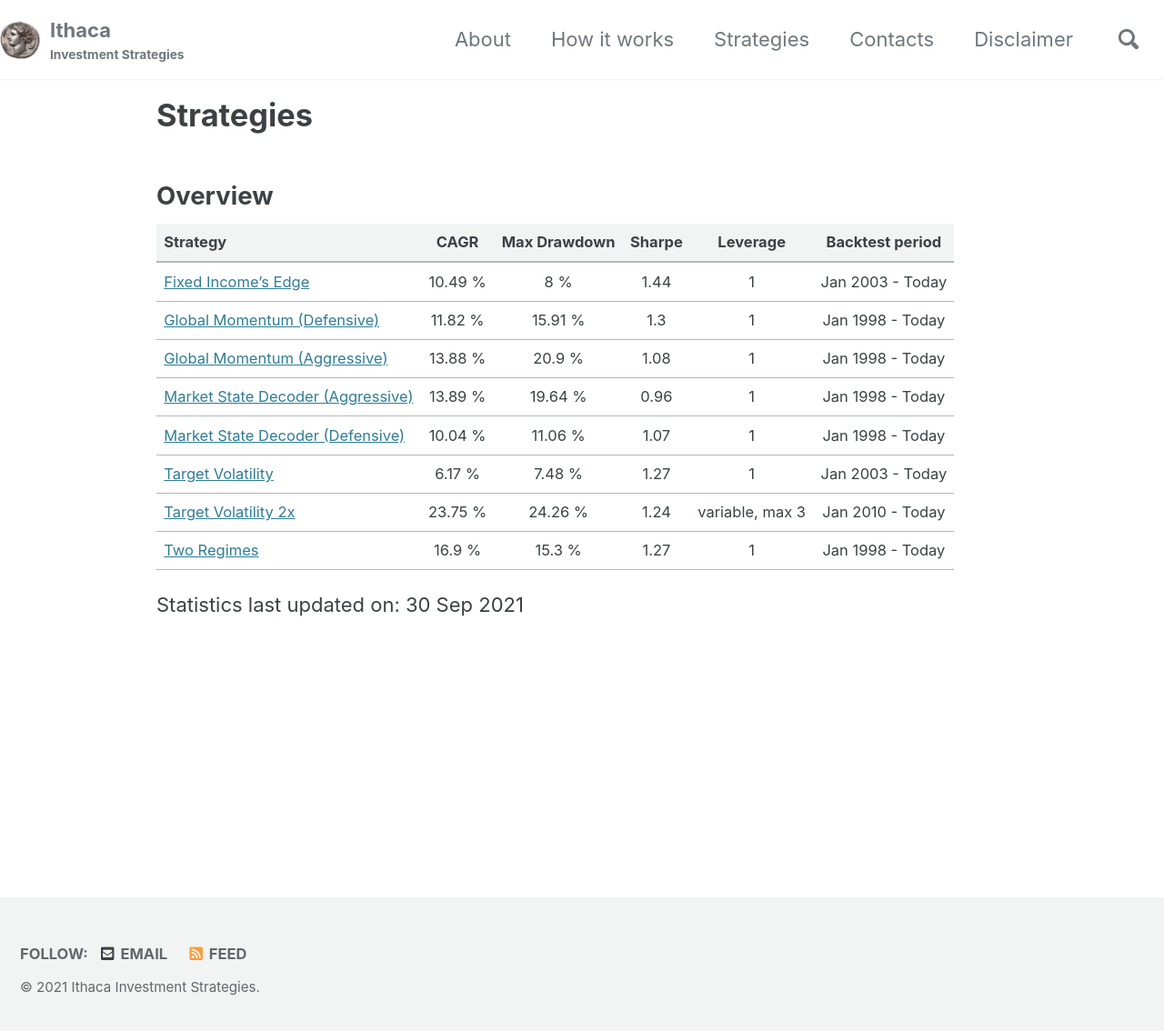
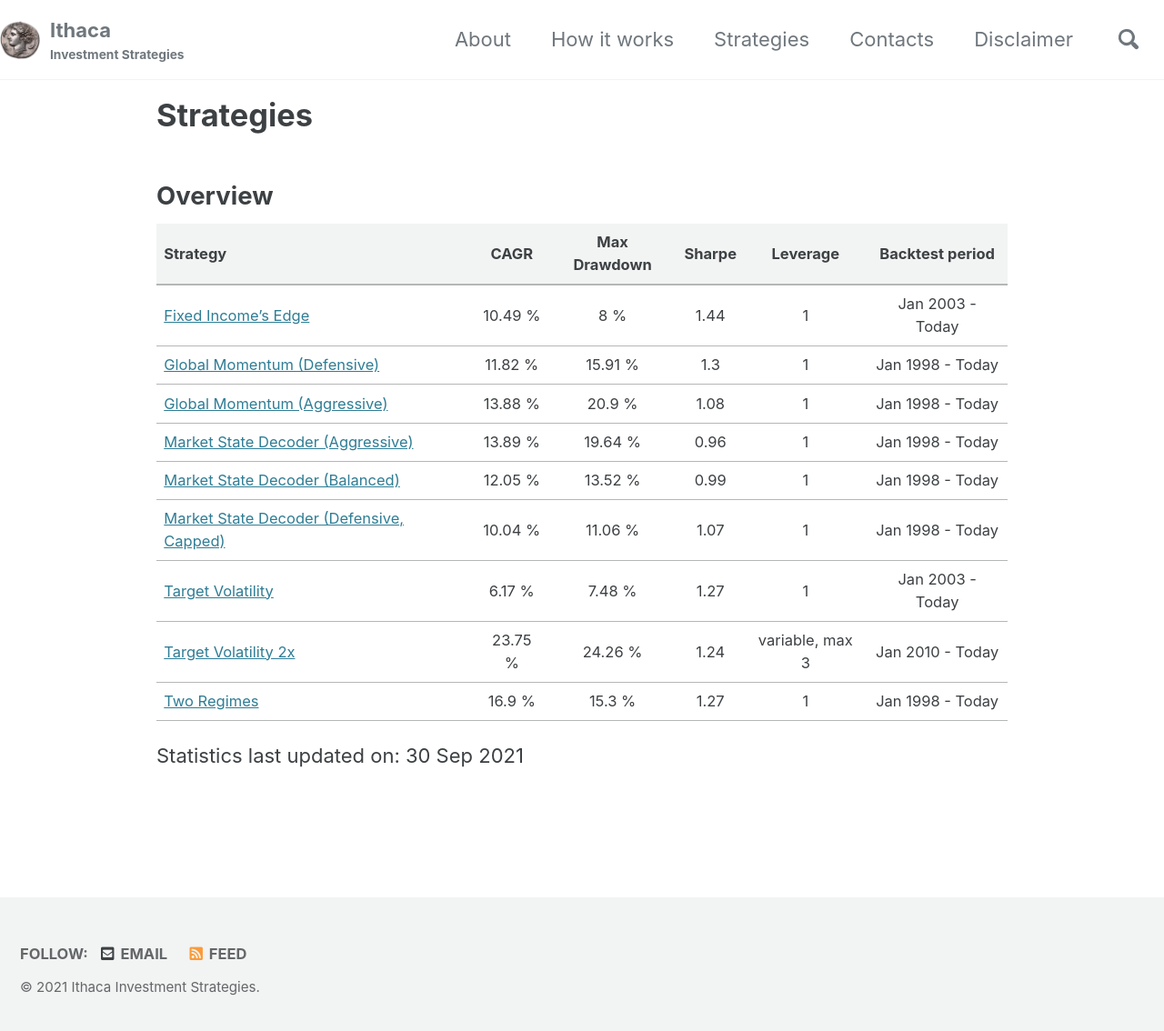
Before and after one commit to IthacaResearch/ithacaresearch.github.io, a Jekyll site: the page built from category/strategies.md, in a window 1280 px wide and 1142 px high. Shown: the top 1134 px of the window at 91% size. Built offline with Jekyll 4.4.1, drawn with Linux system fonts in a browser that asks for light colours; cached includes are drawn as plain includes.

Commit message:
Update strategies.md

```diff
--- a/category/strategies.md
+++ b/category/strategies.md
@@ -12,7 +12,8 @@
 | [Global Momentum (Defensive)](/strategies/global-momentum-defensive) | 11.82 % | 15.91 % | 1.3 | 1 | Jan 1998 - Today |
 | [Global Momentum (Aggressive)](/strategies/global-momentum-aggressive) | 13.88 % | 20.9 % | 1.08 | 1 | Jan 1998 - Today |
 | [Market State Decoder (Aggressive)](/strategies/market-state-decoder-aggressive) | 13.89 % | 19.64 % | 0.96 | 1 | Jan 1998 - Today |
-| [Market State Decoder (Defensive)](/strategies/market-state-decoder-defensive) | 10.04 % | 11.06 % | 1.07 | 1 | Jan 1998 - Today |
+| [Market State Decoder (Balanced)](/strategies/market-state-decoder-balanced) | 12.05 % | 13.52 % | 0.99 | 1 | Jan 1998 - Today |
+| [Market State Decoder (Defensive, Capped)](/strategies/market-state-decoder-defensive) | 10.04 % | 11.06 % | 1.07 | 1 | Jan 1998 - Today |
 | [Target Volatility](/strategies/target-volatility) | 6.17 % | 7.48 % | 1.27 | 1 | Jan 2003 - Today |
 | [Target Volatility 2x](/strategies/target-volatility-2x) | 23.75 % | 24.26 % | 1.24 | variable, max 3 | Jan 2010 - Today |
 | [Two Regimes](/strategies/two-regimes) | 16.9 % | 15.3 % | 1.27 | 1 | Jan 1998 - Today |
```
